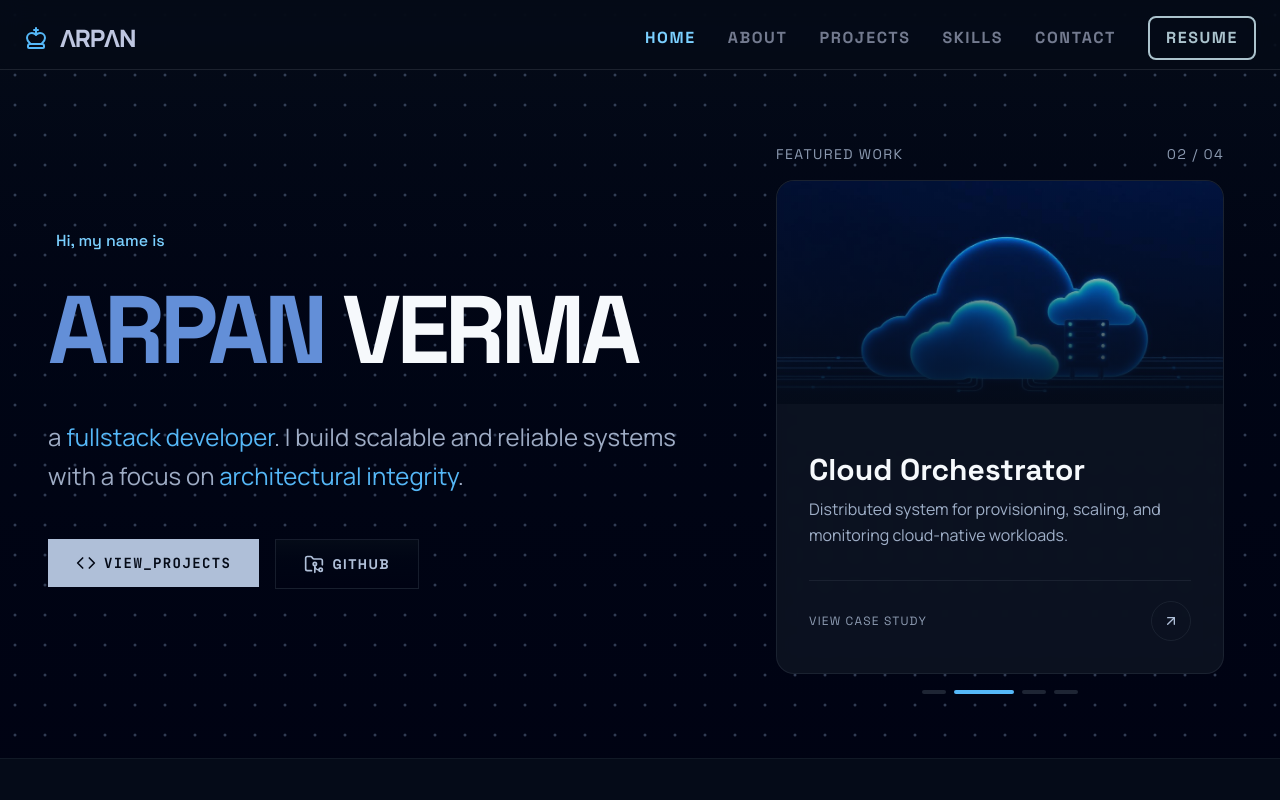
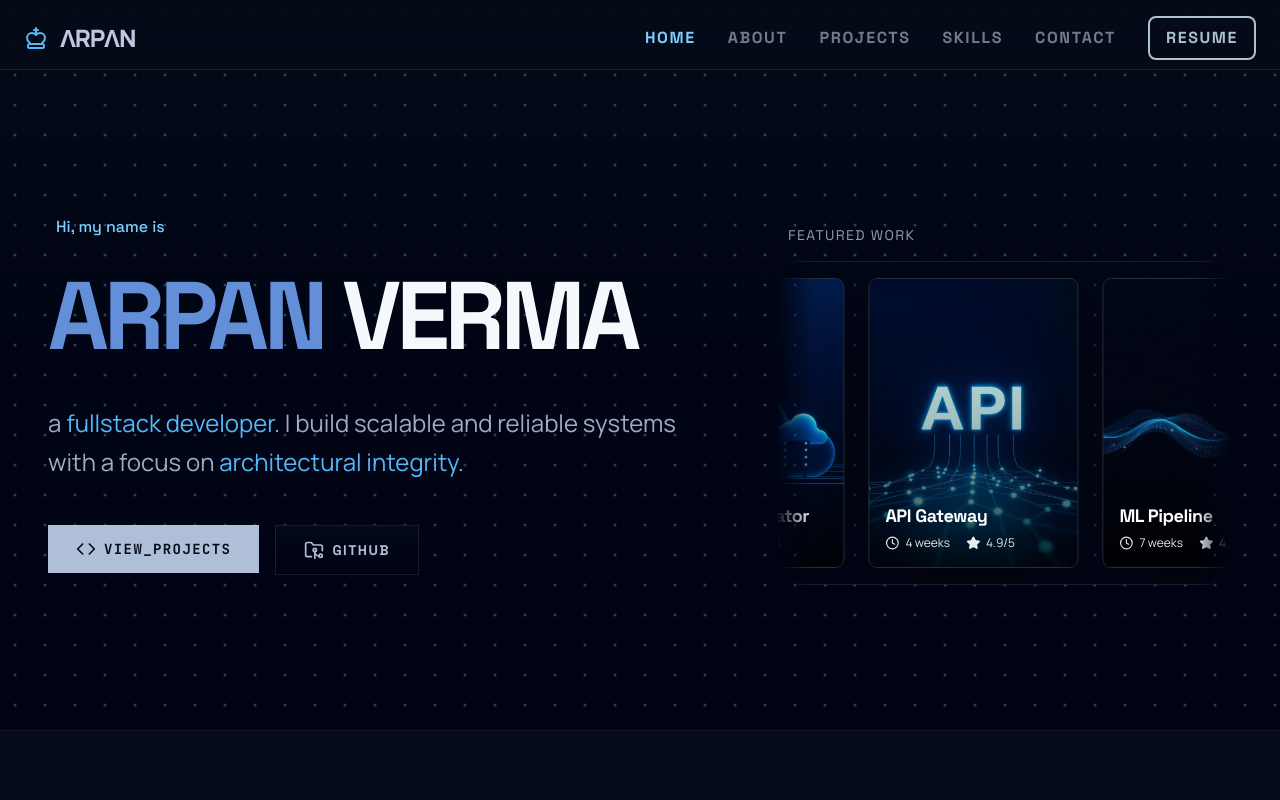
Before and after one commit to Arpan-V/portfolio, a Next.js app: page / in a window 1280 px wide. Shown: the top 800 px of the page. Built offline with nearby package versions, Linux system fonts and the light colour scheme.

Commit message:
update project card animation

```diff
--- a/app/Hero.tsx
+++ b/app/Hero.tsx
@@ -11,7 +11,7 @@ export default function Hero() {
 >
       <DotGrid className="z-0 opacity-66" />
 
-      <div className="mx-auto w-full max-w-7xl px-6 py-12 sm:px-8 sm:py-16 md:px-10 md:py-20 lg:px-12 lg:py-16">
+      <div className="mx-auto w-full max-w-7xl px-6 py-12 sm:px-8 sm:py-16 md:px-10 md:py-20 lg:px-12 lg:py-36">
         <div className="grid items-center gap-12 lg:grid-cols-12 lg:gap-16">
 
           {/* Left Content */}
@@ -46,8 +46,9 @@ export default function Hero() {
                 href="https://github.com/arpan-v"
                 target="_blank"
                 rel="noopener noreferrer"
+                className="w-full sm:w-auto"
               >
-                <button className="relative z-10 inline-flex cursor-pointer items-center gap-2 hero-gradient border border-border/60 px-5 py-3 font-display text-xs font-bold uppercase tracking-widest text-silver transition-colors hover:border-accent hover:text-accent sm:px-7 sm:py-3.5 sm:text-sm">
+                <button className="relative z-10 inline-flex cursor-pointer items-center gap-2 hero-gradient border border-accent lg:border-border/60 px-5 py-3 font-display text-xs font-bold uppercase tracking-widest text-accent lg:text-silver transition-colors hover:border-accent hover:text-accent sm:px-7 sm:py-3.5 sm:text-sm">
                   <FolderGit2 className="h-4 w-4 sm:h-5 sm:w-5" />
                   GitHub
                 </button>
--- a/app/Navbar.tsx
+++ b/app/Navbar.tsx
@@ -180,7 +180,7 @@ export default function Navbar() {
               key={l.href}
               href={l.href}
               onClick={() => setOpen(false)}
-              className={`${linkClass(l.href)} group py-4 border-b border-[#bec6e0]/10 last:border-b-0`}
+              className={`${linkClass(l.href)} group py-4 border-b border-[#bec6e0]/24 last:border-b-0`}
             >
               <Icon className={`h-5 w-5 ${iconClass(l.href)}`} />
               <span>{l.label}</span>
--- a/app/ProjectCarousel2.tsx
+++ b/app/ProjectCarousel2.tsx
@@ -1,148 +1,147 @@
 "use client";
-
-import { useCallback, useEffect, useState } from "react";
-
-import { ArrowUpRight } from "lucide-react";
+import { useEffect, useRef } from "react";
+import { Clock, Star } from "lucide-react";
 import Image from "next/image";
+import type { StaticImageData } from "next/image";
 
 import project1 from "./project-1.jpg";
 import project2 from "./project-2.jpg";
 import project3 from "./project-3.jpg";
 import project4 from "./project-4.jpg";
 
-const projects = [
-  {
-    id: 1,
-    number: "01",
-    tag: "AI · Automation",
-    title: "Neural Dashboard",
-    description:
-      "Real-time analytics platform with AI-driven insights and adaptive UI components.",
-    image: project1,
-    href: "#projects",
-  },
-  {
-    id: 2,
-    number: "02",
-    tag: "Cloud · Infrastructure",
-    title: "Cloud Orchestrator",
-    description:
-      "Distributed system for provisioning, scaling, and monitoring cloud-native workloads.",
-    image: project2,
-    href: "#projects",
-  },
-  {
-    id: 3,
-    number: "03",
-    tag: "API · Integration",
-    title: "API Gateway",
-    description:
-      "High-performance API gateway with rate limiting, auth, and observability built in.",
-    image: project3,
-    href: "#projects",
-  },
-  {
-    id: 4,
-    number: "04",
-    tag: "ML · Data",
-    title: "ML Pipeline",
-    description:
-      "End-to-end data pipeline for training, validating, and deploying ML models.",
-    image: project4,
-    href: "#projects",
-  },
+type Showcase = {
+  id: number;
+  title: string;
+  duration: string;
+  rating: string;
+  image: StaticImageData;
+};
+
+const items: Showcase[] = [
+  { id: 1, title: "Neural Dashboard", duration: "6 weeks", rating: "4.9/5", image: project1 },
+  { id: 2, title: "Cloud Orchestrator", duration: "9 weeks", rating: "4.8/5", image: project2 },
+  { id: 3, title: "API Gateway", duration: "4 weeks", rating: "4.9/5", image: project3 },
+  { id: 4, title: "ML Pipeline", duration: "7 weeks", rating: "4.7/5", image: project4 },
 ];
 
-const AUTO_ADVANCE_MS = 4000;
+/** Fixed card size in px — portrait cards like the reference. */
+const CARD_W = 210;
+const CARD_H = 290;
+/** Constant scroll speed in pixels per second. */
+const SPEED_PX_S = 60;
+
+function ShowcaseCard({ item }: { item: Showcase }) {
+  return (
+    <a
+      href="#projects"
+      style={{ width: CARD_W, height: CARD_H }}
+      className="relative block shrink-0 cursor-pointer overflow-hidden border-1 rounded-[9px] bg-card shadow-[0_24px_50px_-28px_rgba(0,0,0,0.95)]"
+    >
+      <Image
+        src={item.image}
+        alt={item.title}
+        width={640}
+        height={800}
+        loading="lazy"
+        className="absolute inset-0 h-full w-full object-cover"
+      />
+      <div className="absolute inset-0 bg-linear-to-t from-black/85 via-black/25 to-transparent" />
+
+      <div className="absolute inset-x-0 bottom-0 p-4">
+        <h3 className="font-display text-lg font-bold leading-[1.2] tracking-tight text-white">
+          {item.title}
+        </h3>
+        <div className="mt-2 flex items-center gap-4 text-xs font-medium text-white/90">
+          <span className="inline-flex items-center gap-1.5">
+            <Clock className="h-3.5 w-3.5" />
+            {item.duration}
+          </span>
+          <span className="inline-flex items-center gap-1.5">
+            <Star className="h-3.5 w-3.5 fill-current" />
+            {item.rating}
+          </span>
+        </div>
+      </div>
+    </a>
+  );
+}
 
 export default function ProjectCarousel() {
-  const [active, setActive] = useState(0);
-  const [isPaused, setIsPaused] = useState(false);
-  const project = projects[active];
+  const trackRef = useRef<HTMLDivElement>(null);
+  const offsetRef = useRef(0);
+  const rafRef = useRef<number | null>(null);
+  const lastRef = useRef<number | null>(null);
 
-  const next = useCallback(() => {
-    setActive((prev) => (prev + 1) % projects.length);
+  // Render enough copies that the track always overflows the container.
+  const loop = [...items, ...items, ...items];
+
+  useEffect(() => {
+    const track = trackRef.current;
+    if (!track) return;
+
+    const reduced = window.matchMedia("(prefers-reduced-motion: reduce)");
+    if (reduced.matches) return;
+
+    const step = (now: number) => {
+      const last = lastRef.current;
+      lastRef.current = now;
+
+      // Delta-time based movement; clamp large gaps (tab was hidden).
+      const dt = last === null ? 0 : Math.min((now - last) / 1000, 0.05);
+      offsetRef.current -= SPEED_PX_S * dt;
+
+      // Recycle: once the leading card is fully past the left edge, move that
+      // DOM node to the end of the track and add its footprint back to the
+      // offset. The visual result is identical, so nothing jumps, and the
+      // offset stays bounded (no float drift, no full-track reset).
+      let first = track.firstElementChild as HTMLElement | null;
+      while (first) {
+        const gap = parseFloat(getComputedStyle(track).columnGap || "0") || 0;
+        const advance = first.offsetWidth + gap;
+        if (-offsetRef.current < advance) break;
+        track.appendChild(first);
+        offsetRef.current += advance;
+        first = track.firstElementChild as HTMLElement | null;
+      }
+
+      track.style.transform = `translate3d(${offsetRef.current}px, 0, 0)`;
+      rafRef.current = requestAnimationFrame(step);
+    };
+
+    const start = () => {
+      if (rafRef.current !== null) return;
+      lastRef.current = null;
+      rafRef.current = requestAnimationFrame(step);
+    };
+    const stop = () => {
+      if (rafRef.current !== null) cancelAnimationFrame(rafRef.current);
+      rafRef.current = null;
+      lastRef.current = null;
+    };
+
+    const onVisibility = () => (document.hidden ? stop() : start());
+    document.addEventListener("visibilitychange", onVisibility);
+    start();
+
+    return () => {
+      document.removeEventListener("visibilitychange", onVisibility);
+      stop();
+    };
   }, []);
 
-  useEffect(() => {
-    if (isPaused) return;
-    const id = setInterval(next, AUTO_ADVANCE_MS);
-    return () => clearInterval(id);
-  }, [isPaused, next]);
-
   return (
-    <div
-      className="w-full max-w-md flex flex-col gap-4"
-      onMouseEnter={() => setIsPaused(true)}
-      onMouseLeave={() => setIsPaused(false)}
-    >
-      <div className="flex items-center justify-between text-sm font-display uppercase tracking-widest text-silver/80">
-        <span className="flex items-center gap-1">Featured Work</span>
-        <span className="tabular-nums">{project.number} / 04</span>
+    <div className="w-full">
+      <div className="pl-3 font-display text-sm uppercase tracking-widest text-silver/80">
+        <span>Featured Work</span>
       </div>
 
-      <div className="overflow-hidden rounded-2xl border border-border/60 bg-card/80 backdrop-blur-sm">
-        <div
-          className="flex will-change-transform transition-transform duration-700 ease-[cubic-bezier(0.16,1,0.3,1)]"
-          style={{ transform: `translateX(-${active * 100}%)` }}
-        >
-          {projects.map((project) => (
-            <a
-              key={project.id}
-              href={project.href}
-              className="group relative block w-full flex-shrink-0 overflow-hidden"
-            >
-              <div className="relative aspect-[4/2] overflow-hidden">
-                <Image
-                  src={project.image}
-                  alt={project.title}
-                  width={1024}
-                  height={1024}
-                  loading="lazy"
-                  className="carousel-image h-full w-full object-cover"
-                />
-                <div className="absolute inset-0 bg-gradient-to-t from-surface/95 via-surface/40 to-transparent" />
-              </div>
-
-              <div className="relative p-6 sm:p-8">
-                <div className="flex items-start justify-between gap-4">
-                  <div>
-                    <h3 className="mt-4 text-2xl font-display font-semibold text-foreground sm:text-3xl">
-                      {project.title}
-                    </h3>
-                    <p className="mt-2 max-w-sm text-sm leading-relaxed text-muted-foreground sm:text-base">
-                      {project.description}
-                    </p>
-                  </div>
-                </div>
-
-                <div className="mt-8 flex items-center justify-between border-t border-border/60 pt-5">
-                  <span className="text-xs font-display uppercase tracking-widest text-silver/80">
-                    View Case Study
-                  </span>
-                  <span className="grid h-10 w-10 place-items-center rounded-full border border-border/60 text-silver transition-colors group-hover:border-primary group-hover:text-primary">
-                    <ArrowUpRight className="h-4 w-4" />
-                  </span>
-                </div>
-              </div>
-            </a>
+      {/* Outer transparent box (kept exactly as-is) */}
+      <div className="marquee-mask-x relative mt-4 overflow-hidden rounded-3xl border border-border/60 bg-surface/40 p-4">
+        <div ref={trackRef} className="flex gap-6 will-change-transform">
+          {loop.map((item, i) => (
+            <ShowcaseCard key={`${item.id}-${i}`} item={item} />
           ))}
         </div>
-      </div>
-
-      <div className="flex items-center justify-center gap-2">
-        {projects.map((_, index) => (
-          <button
-            key={index}
-            onClick={() => setActive(index)}
-            className={`h-1 rounded-full transition-all duration-300 ${
-              index === active
-                ? "w-15 bg-primary"
-                : "w-6 bg-border/80 hover:bg-border"
-            }`}
-            aria-label={`Show project ${index + 1}`}
-          />
-        ))}
       </div>
     </div>
   );
--- a/app/globals.css
+++ b/app/globals.css
@@ -218,3 +218,29 @@ html {
 .animate-delay-1 { animation-delay: 0.1s; }
 .animate-delay-2 { animation-delay: 0.2s; }
 .animate-delay-3 { animation-delay: 0.3s; }
+
+
+
+@utility marquee-mask-x {
+  -webkit-mask-image: linear-gradient(
+    to right,
+    transparent 0%,
+    black 8%,
+    black 92%,
+    transparent 100%
+  );
+  mask-image: linear-gradient(
+    to right,
+    transparent 0%,
+    black 8%,
+    black 92%,
+    transparent 100%
+  );
+}
+
+@media (prefers-reduced-motion: reduce) {
+  .marquee-track,
+  .marquee-track-x {
+    animation: none;
+  }
+}
```
